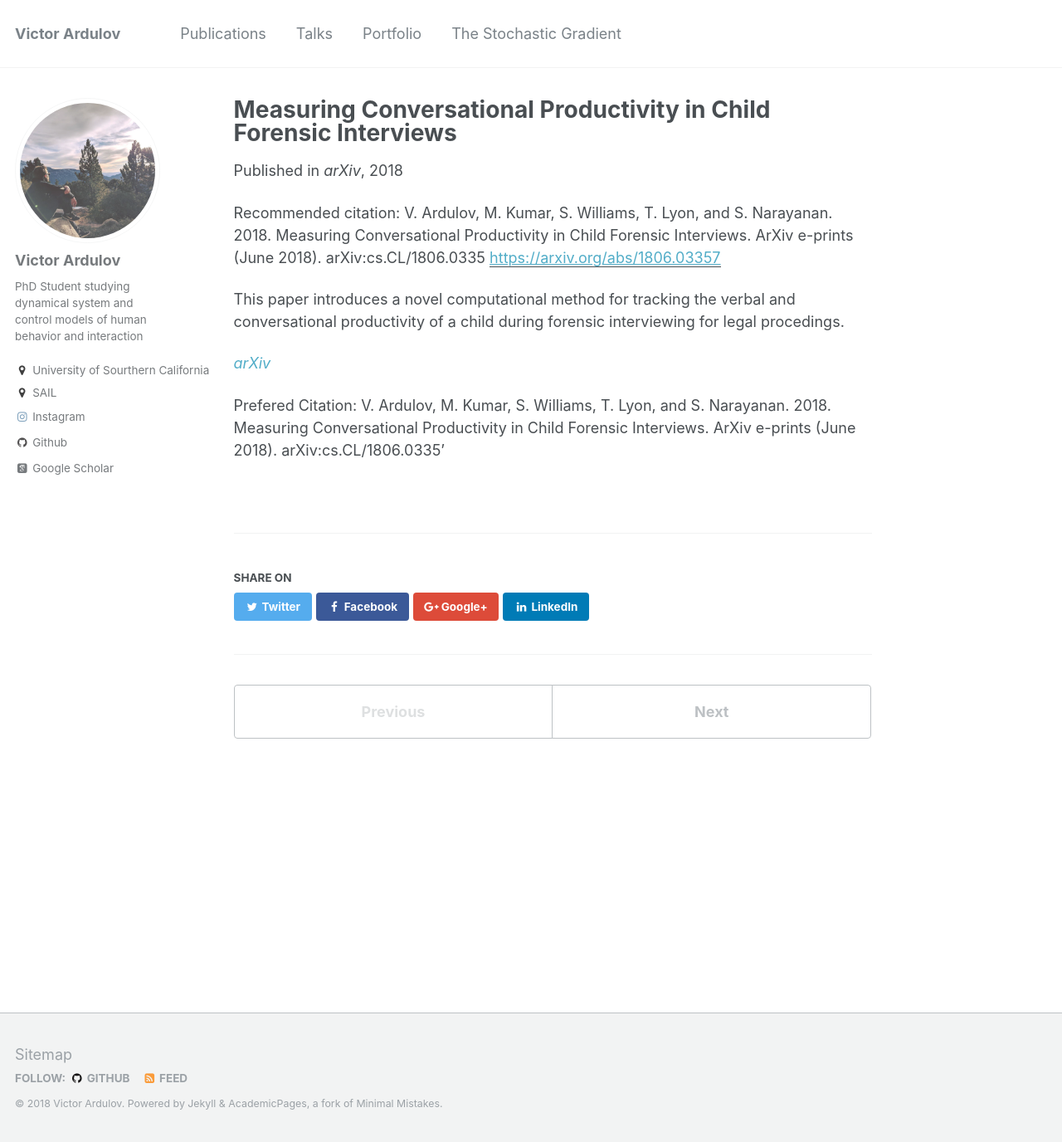
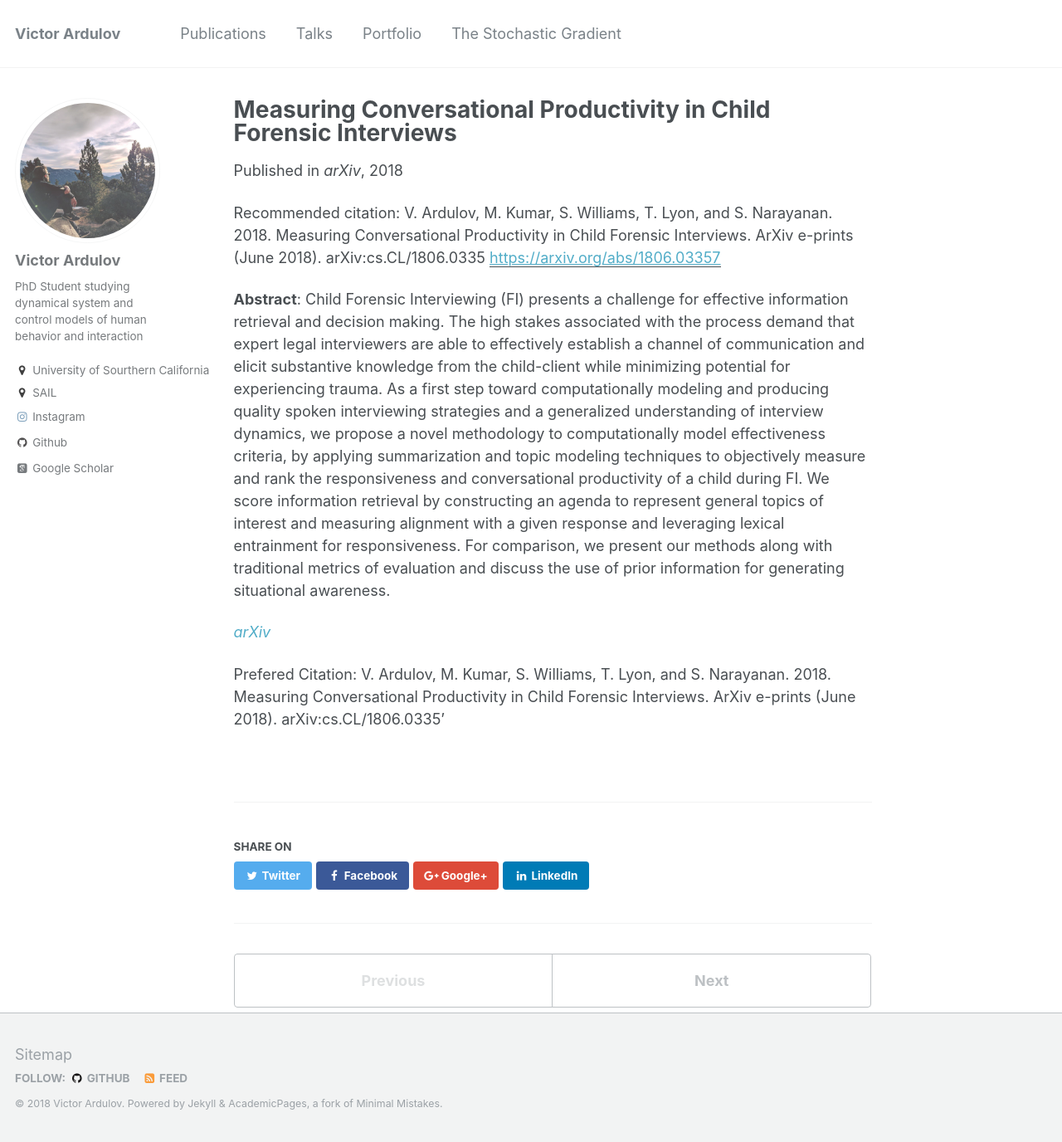
Before and after one commit to VArdulov/vardulov.github.io, a Jekyll site: the page built from _publications/2018-06-08-Measuring-Conversational-Productivity-in-Child-Forensic-Interviews.md, in a window 1280 px wide and 1376 px high. Shown: the whole window at 83% size. Built offline with Jekyll 4.4.1, drawn with Linux system fonts in a browser that asks for light colours; some web fonts are replaced.

Commit message:
Update 2018-06-08-Measuring-Conversational-Productivity-in-Child-Forensic-Interviews.md

```diff
--- a/_publications/2018-06-08-Measuring-Conversational-Productivity-in-Child-Forensic-Interviews.md
+++ b/_publications/2018-06-08-Measuring-Conversational-Productivity-in-Child-Forensic-Interviews.md
@@ -8,7 +8,7 @@ venue: 'arXiv'
 paperurl: 'https://arxiv.org/abs/1806.03357'
 citation: 'V. Ardulov, M. Kumar, S. Williams, T. Lyon, and S. Narayanan. 2018. Measuring Conversational Productivity in Child Forensic Interviews. ArXiv e-prints (June 2018). arXiv:cs.CL/1806.0335'
 ---
-This paper introduces a novel computational method for tracking the verbal and conversational productivity of a child during forensic interviewing for legal procedings.
+**Abstract**: Child Forensic Interviewing (FI) presents a challenge for effective information retrieval and decision making. The high stakes associated with the process demand that expert legal interviewers are able to effectively establish a channel of communication and elicit substantive knowledge from the child-client while minimizing potential for experiencing trauma. As a first step toward computationally modeling and producing quality spoken interviewing strategies and a generalized understanding of interview dynamics, we propose a novel methodology to computationally model effectiveness criteria, by applying summarization and topic modeling techniques to objectively measure and rank the responsiveness and conversational productivity of a child during FI. We score information retrieval by constructing an agenda to represent general topics of interest and measuring alignment with a given response and leveraging lexical entrainment for responsiveness. For comparison, we present our methods along with traditional metrics of evaluation and discuss the use of prior information for generating situational awareness.
 
 [<i>arXiv</i>](https://arxiv.org/abs/1806.03357)
 
```
